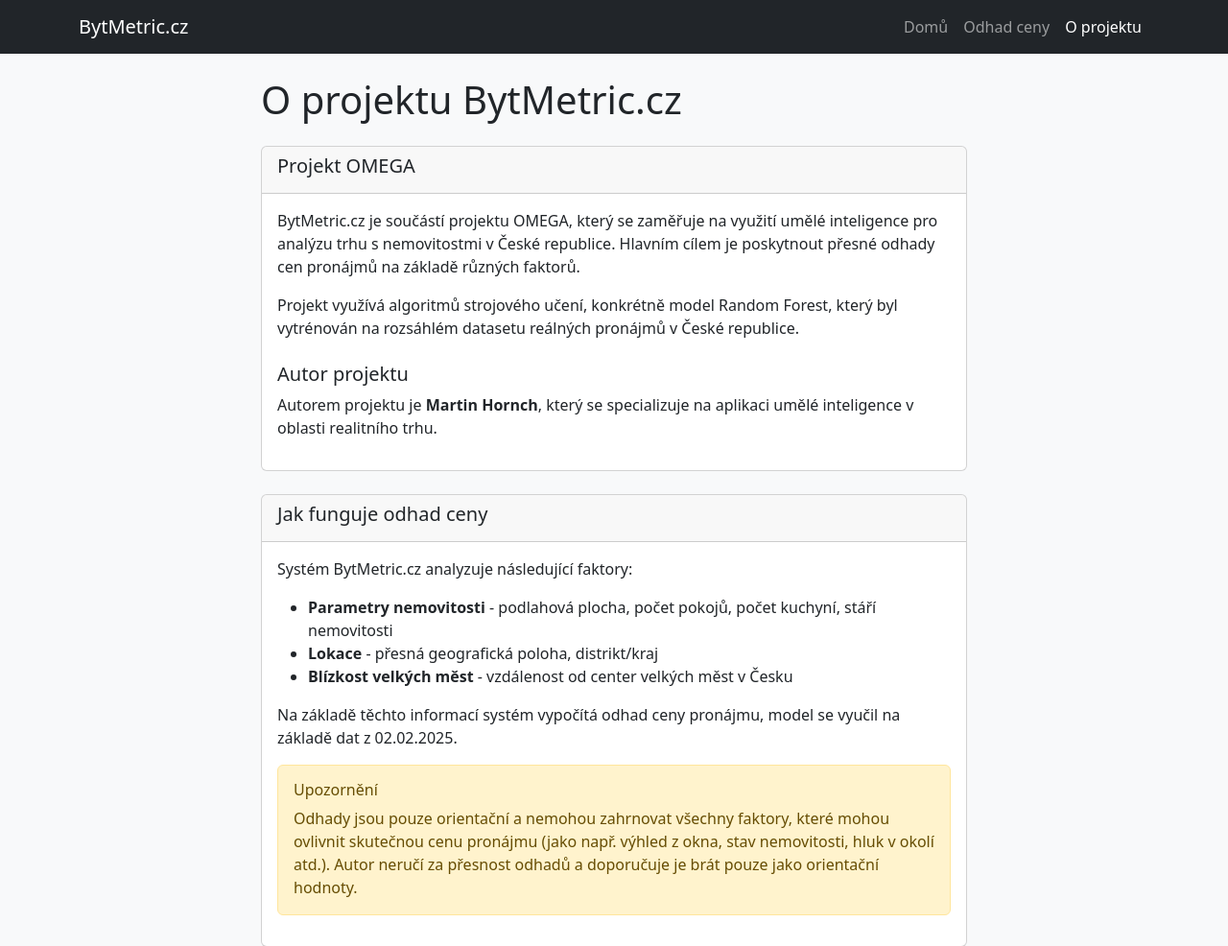
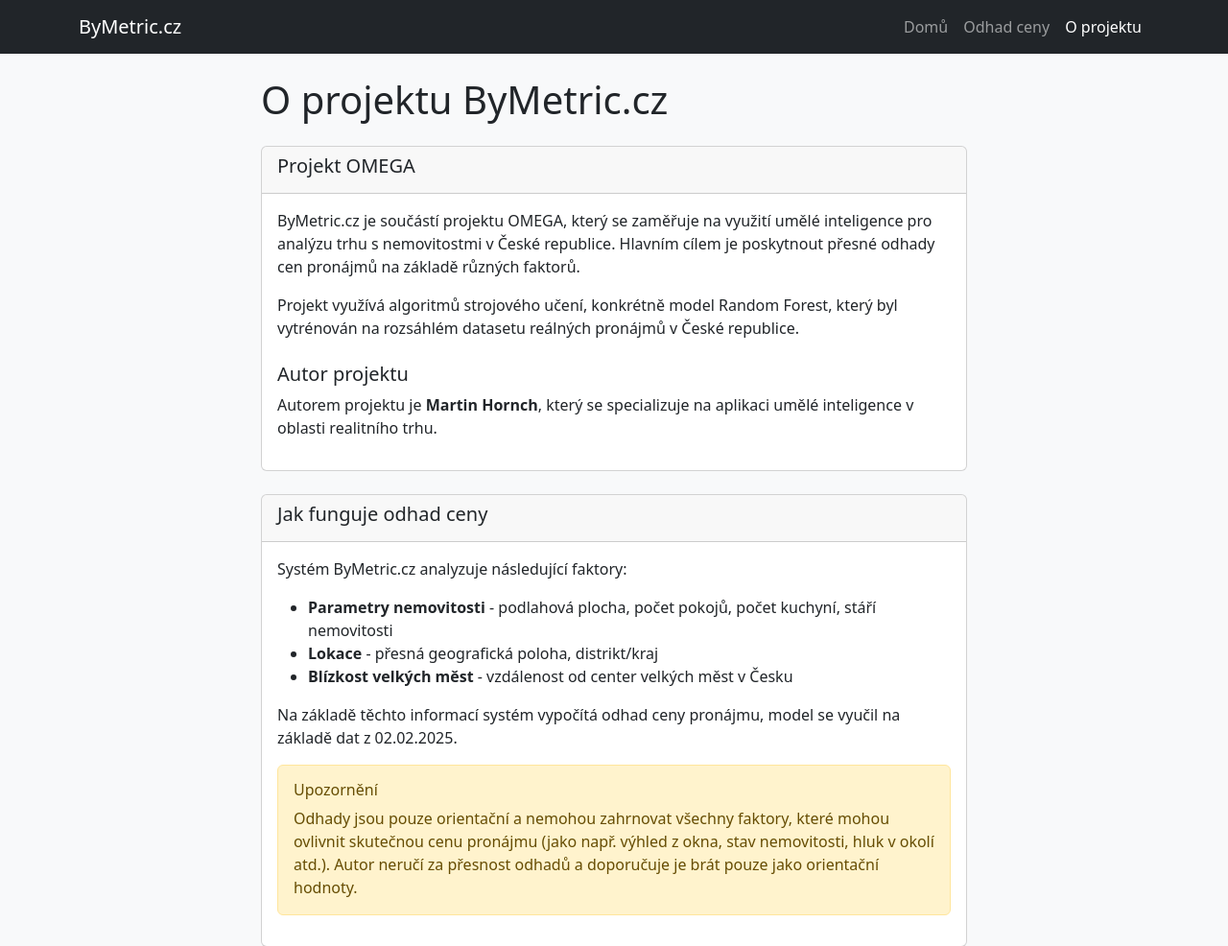
Before and after one commit to Martin-H0/2025_OmegaV2, a Flask app: page /about in a window 1280 px wide. Shown: the top 986 px of the page at 96% size. Run offline with Flask 3, Linux system fonts and the light colour scheme; parts of the project's set-up code (start-up, migrations or seed data) failed here and were passed over.

Commit message:
!FAVICON

```diff
--- a/App/frontend/templates/about.html
+++ b/App/frontend/templates/about.html
@@ -3,7 +3,9 @@
 <head>
     <meta charset="UTF-8">
     <meta name="viewport" content="width=device-width, initial-scale=1.0">
-    <title>O projektu - BytMetric.cz</title>
+    <title>O projektu - ByMetric.cz</title>
+
+    <link rel="icon" type="image/x-icon" href="{{ url_for('static', filename='favicon.ico') }}">
 
     <!-- Bootstrap CSS -->
     <link href="https://cdn.jsdelivr.net/npm/bootstrap@5.3.0-alpha1/dist/css/bootstrap.min.css" rel="stylesheet">
@@ -19,14 +21,14 @@
     <div class="container mt-4">
         <div class="row">
             <div class="col-lg-8 mx-auto">
-                <h1 class="mb-4">O projektu BytMetric.cz</h1>
+                <h1 class="mb-4">O projektu ByMetric.cz</h1>
 
                 <div class="card mb-4">
                     <div class="card-header">
                         <h5>Projekt OMEGA</h5>
                     </div>
                     <div class="card-body">
-                        <p>BytMetric.cz je součástí projektu OMEGA, který se zaměřuje na využití umělé inteligence pro analýzu trhu s nemovitostmi v České republice. Hlavním cílem je poskytnout přesné odhady cen pronájmů na základě různých faktorů.</p>
+                        <p>ByMetric.cz je součástí projektu OMEGA, který se zaměřuje na využití umělé inteligence pro analýzu trhu s nemovitostmi v České republice. Hlavním cílem je poskytnout přesné odhady cen pronájmů na základě různých faktorů.</p>
 
                         <p>Projekt využívá algoritmů strojového učení, konkrétně model Random Forest, který byl vytrénován na rozsáhlém datasetu reálných pronájmů v České republice.</p>
 
@@ -40,7 +42,7 @@
                         <h5>Jak funguje odhad ceny</h5>
                     </div>
                     <div class="card-body">
-                        <p>Systém BytMetric.cz analyzuje následující faktory:</p>
+                        <p>Systém ByMetric.cz analyzuje následující faktory:</p>
 
                         <ul>
                             <li><strong>Parametry nemovitosti</strong> - podlahová plocha, počet pokojů, počet kuchyní, stáří nemovitosti</li>
--- a/App/frontend/templates/header.html
+++ b/App/frontend/templates/header.html
@@ -1,6 +1,6 @@
 <nav class="navbar navbar-expand-lg navbar-dark bg-dark fixed-top">
     <div class="container">
-        <a class="navbar-brand" href="/">BytMetric.cz</a>
+        <a class="navbar-brand" href="/">ByMetric.cz</a>
         <button class="navbar-toggler" type="button" data-bs-toggle="collapse" data-bs-target="#navbarNav">
             <span class="navbar-toggler-icon"></span>
         </button>
```
Also changed, not shown: App/frontend/templates/estimate.html (+5 -2 lines), App/frontend/templates/index.html (+6 -4 lines), App/frontend/static/media/logo/logo_ByMetric_removebg.png (renamed from App/frontend/static/media/logo/logo_BytMetric_removebg.png), 2 other files.
